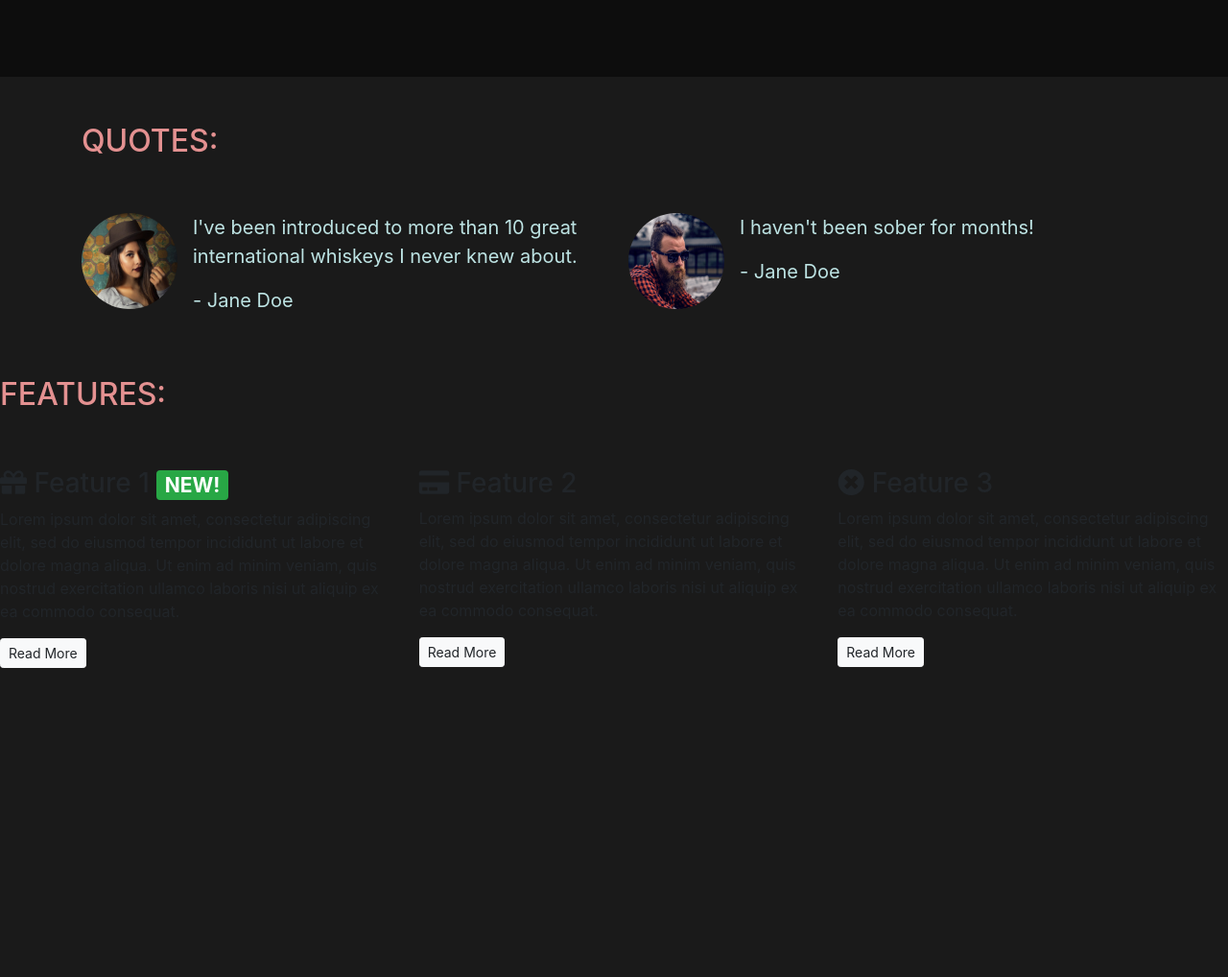
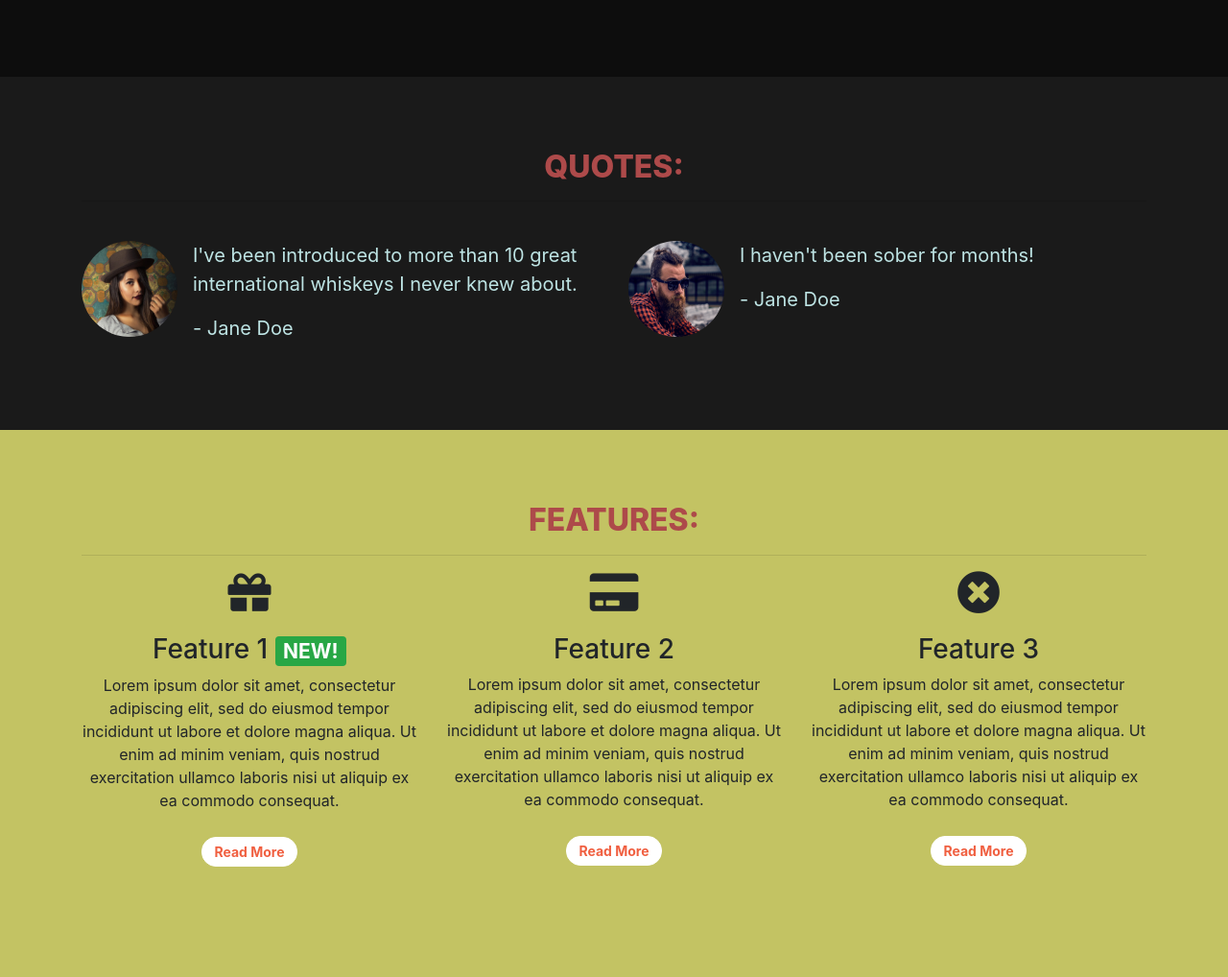
Before and after one commit to henrybennett94/Bootstrap-Bootcamp, a plain HTML site: page index.html in a window 1280 px wide. Shown: the part 720-1738 px from the top of the page at 96% size. Before the commit the page ends 1432 px from the top, so only its background shows below. Drawn offline with nearby package versions, Linux system fonts and the light colour scheme; files whose address does not match are found by name.

Commit message:
update styling of quotes and features

```diff
--- a/assets/style.css
+++ b/assets/style.css
@@ -1,5 +1,14 @@
 body {
     background-color: #1a1a1a;
+}
+
+.container-wrapper {
+
+}
+
+.container-wrapper-red {
+    background-color: #c3c363
+    /*color: white*/
 }
 
 .alert-container .col-12 {
@@ -41,6 +50,12 @@ body {
     height: 100%;
     width: 100%;
     background-color: rgba(0, 0, 0, 0.5);
+}
+/*Content containers*/
+
+.content-container {
+    padding-top: 75px;
+    padding-bottom: 75px;
 }
 
 /* Navbar */
@@ -108,10 +123,61 @@ body {
     font-weight: bolder;
 }
 
+.container-wrapper {}
+
+.page-header {
+    margin-bottom: 0;
+    border-bottom: 0;
+    text-align: center;
+}
+
+.page-header h2 {
+    margin-top: 0;
+}
+
+.quotes .page-header {
+    margin-bottom: 25px;
+}
+
+.block-divider-white {
+    background-color: antiquewhite;
+}
+
+
 .media-body{
     color: rgb(189, 227, 227);
 }
 
 .text-uppercase{
-    color: #e49191
+    color: #ad4a4a;
+    font-weight: 800;
 }
+
+.btn--red:hover,
+.btn--red:active,
+.btn--red:focus,
+.btn--red:active:focis {
+    background-color: #df4929;
+    border-color: #df4929;
+}
+
+.feature {
+    text-align: center;
+    margin-bottom: 40px;
+}
+
+.feature i {
+    margin-bottom: 20px;
+    font-size: 45px;
+    line-height: 45px;
+}
+
+.feature .btn {
+    background-color: white;
+    border-color: white;
+    border-radius: 15px;
+    min-width: 100px;
+    font-weight: bold;
+    margin-top: 10px;
+    color: #f05f40;
+}
--- a/index.html
+++ b/index.html
@@ -74,11 +74,12 @@
     </div>
 
     <!-- Quotes -->
-    <div class="container quotes-container">
+    <div class="container quotes-container content-container">
         <section class="quotes">
             <div class="row">
-                <div class="col-12 my-5">
+                <div class="col-12 page-header">
                     <h2 class="text-uppercase">Quotes:</h2>
+                    <hr class="block-divider block-divider--short">
                 </div>
             </div>
             <div class="row">
@@ -114,31 +115,33 @@
     </div>
 
     <!-- Features -->
-    <div class="features-container">
+    <div class="container-wrapper container-wrapper-red">
+    <div class="container features-container content-container">
         <section class="features">
             <div class="row">
-                <div class="col-12 my-5">
+                <div class="col-12 page-header">
                     <h2 class="text-uppercase">Features:</h2>
+                    <hr class="block-divider block-divider--short block-divider--white">
                 </div>
             </div>
             <div class="row">
                 <div class="col-12 col-md-6 col-lg-4">
                     <div class="feature">
-                        <h3><i class="fas fa-gift d-none d-sm-inline"></i> Feature 1 <span class="badge badge-success">NEW!</span></h3>
+                        <h3><i class="fas fa-gift d-none d-sm-block"></i> Feature 1 <span class="badge badge-success">NEW!</span></h3>
                         <p>Lorem ipsum dolor sit amet, consectetur adipiscing elit, sed do eiusmod tempor incididunt ut labore et dolore magna aliqua. Ut enim ad minim veniam, quis nostrud exercitation ullamco laboris nisi ut aliquip ex ea commodo consequat.</p>
                         <p><a class="btn btn-sm btn-light" href="">Read More</a></p>
                     </div>
                 </div>
                 <div class="col-12 col-md-6 col-lg-4">
                     <div class="feature">
-                        <h3><i class="fas fa-credit-card d-none d-sm-inline"></i> Feature 2</h3>
+                        <h3><i class="fas fa-credit-card d-none d-sm-block"></i> Feature 2</h3>
                         <p>Lorem ipsum dolor sit amet, consectetur adipiscing elit, sed do eiusmod tempor incididunt ut labore et dolore magna aliqua. Ut enim ad minim veniam, quis nostrud exercitation ullamco laboris nisi ut aliquip ex ea commodo consequat.</p>
                         <p><a class="btn btn-sm btn-light" href="">Read More</a></p>
                     </div>
                 </div>
                 <div class="col-12 d-md-none d-lg-block col-lg-4">
                     <div class="feature">
-                        <h3><i class="fas fa-times-circle d-none d-sm-inline"></i> Feature 3</h3>
+                        <h3><i class="fas fa-times-circle d-none d-sm-block"></i> Feature 3</h3>
                         <p>Lorem ipsum dolor sit amet, consectetur adipiscing elit, sed do eiusmod tempor incididunt ut labore et dolore magna aliqua. Ut enim ad minim veniam, quis nostrud exercitation ullamco laboris nisi ut aliquip ex ea commodo consequat.</p>
                         <p><a class="btn btn-sm btn-light" href="">Read More</a></p>
                     </div>
@@ -146,6 +149,7 @@
             </div>
         </section>
         <!-- /.features -->
+    </div>
     </div>
 
     <div class="modal" tabindex="-1" role="dialog" id="signUpModal">
```
